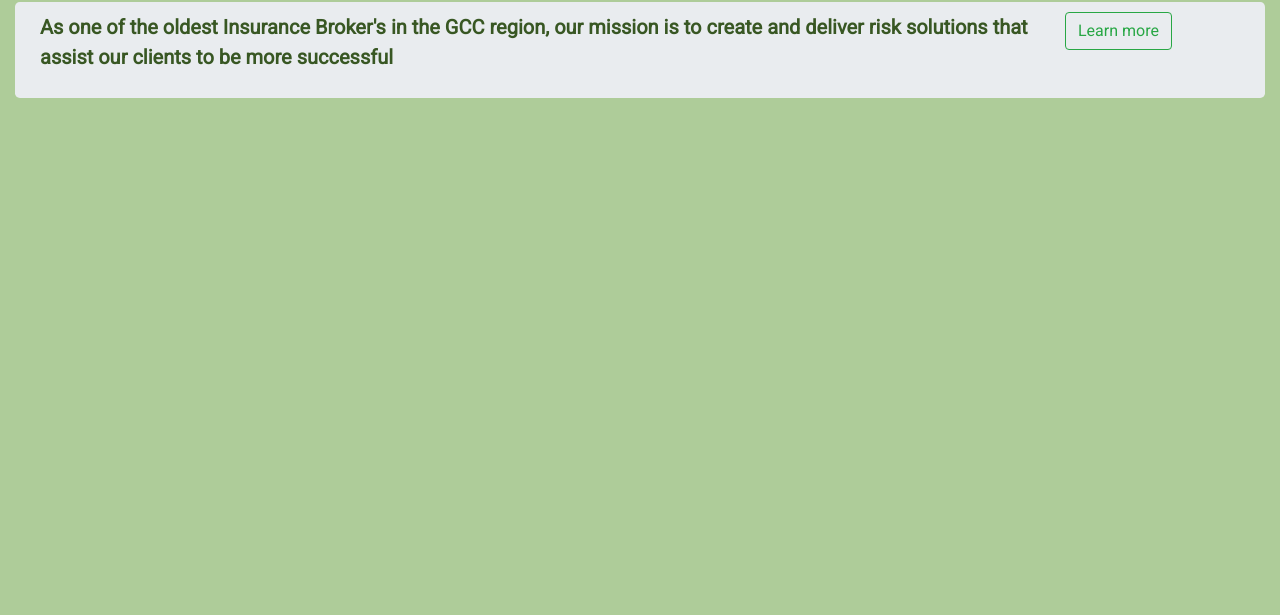
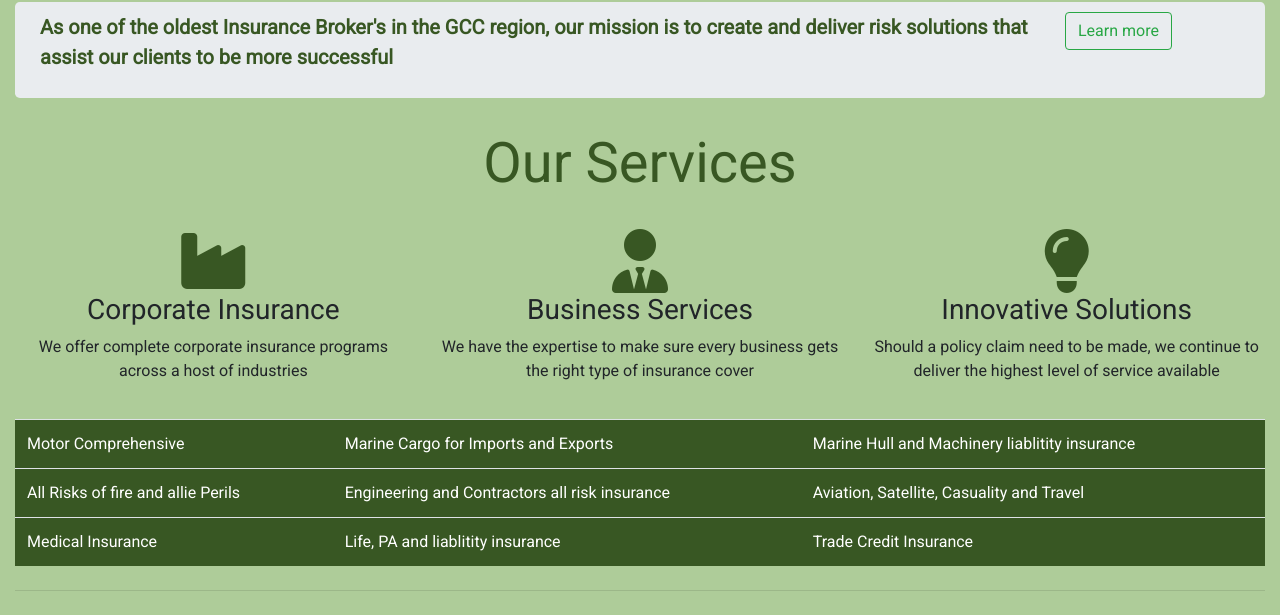
Before and after one commit to SZaidH/CSCA_Responsive, a plain HTML site: page index.html in a window 1280 px wide. Shown: the part 424-1039 px from the top of the page. Before the commit the page ends 800 px from the top, so only its background shows below. Drawn offline with nearby package versions, Linux system fonts and the light colour scheme.

Commit message:
Added Our Services Section + Font Awesome Integration

```diff
--- a/css/custom.css
+++ b/css/custom.css
@@ -56,3 +56,15 @@ body{
     font-weight: bold;
     color: #385723;
 }
+
+/* Services */
+.services .display-4{
+    color: #385723;
+}
+
+/* Table */
+.table-custom{
+    background-color: #385723;
+    color: #ffffff;
+    margin: 20px auto 0px auto;
+}
--- a/index.html
+++ b/index.html
@@ -11,7 +11,8 @@
     integrity="sha384-ggOyR0iXCbMQv3Xipma34MD+dH/1fQ784/j6cY/iJTQUOhcWr7x9JvoRxT2MZw1T" crossorigin="anonymous">
   <!-- Custom CSS -->
   <link rel="stylesheet" type="text/css" href="css/custom.css">
-
+  <!-- Font Awesome -->
+  <script src="https://kit.fontawesome.com/a68ddcda36.js" crossorigin="anonymous"></script>
   <title>CSCA</title>
   <link rel="icon" type="image/gif/png" href="img/logo.png">
 </head>
@@ -60,7 +61,8 @@
   <div class="container-fluid">
     <div class="row jumbotron">
       <div class="col-xs-12 col-sm-12 col-md-9 col-lg-9 col-xl-10">
-        <p class="lead">As one of the oldest Insurance Broker's in the GCC region, our mission is to create and deliver risk solutions that assist our clients to be more successful</p>
+        <p class="lead">As one of the oldest Insurance Broker's in the GCC region, our mission is to create and deliver
+          risk solutions that assist our clients to be more successful</p>
       </div>
       <div class="col-xs-12 col-sm-12 col-md-3 col-lg-3 col-xl-2">
         <a href="#"><button type="button" class="btn btn-outline-success">Learn more</button></a>
@@ -68,6 +70,65 @@
     </div>
   </div>
   <!-- Jumbotron End-->
+
+  <!-- Our Services Start-->
+  <div class="container-fluid padding">
+    <div class="row services text-center">
+      <div class="col-12">
+        <h1 class="display-4">Our Services</h1>
+      </div>
+      <hr>
+    </div>
+  </div>
+
+  <br>
+
+  <div class="container-fluid padding">
+    <div class="row text-center padding">
+      <div class="col-xs-12 col-sm-6 col-md-4">
+        <i class="fas fa-industry fa-4x" style="color:#385723;"></i>
+        <h3>Corporate Insurance</h3>
+        <p>We offer complete corporate insurance programs across a host of industries</p>
+      </div>
+      <div class="col-xs-12 col-sm-6 col-md-4">
+        <i class="fas fa-user-tie fa-4x" style="color:#385723;"></i>
+        <h3>Business Services</h3>
+        <p>We have the expertise to make sure every business gets the right type of insurance cover</p>
+      </div>
+      <div class="col-sm-12 col-md-4">
+        <i class="fas fa-lightbulb fa-4x" style="color:#385723;"></i>
+        <h3>Innovative Solutions</h3>
+        <p>Should a policy claim need to be made, we continue to deliver the highest level of service available</p>
+      </div>
+    </div>
+
+  </div>
+
+  <div class="container-fluid">
+    <table class="table table-hover table-custom">
+      <tbody>
+        <tr>
+          <td>Motor Comprehensive</td>
+          <td>Marine Cargo for Imports and Exports</td>
+          <td>Marine Hull and Machinery liablitity insurance</td>
+        </tr>
+        <tr>
+          <td>All Risks of fire and allie Perils</td>
+          <td>Engineering and Contractors all risk insurance</td>
+          <td>Aviation, Satellite, Casuality and Travel</td>
+        </tr>
+        <tr>
+          <td>Medical Insurance</td>
+          <td>Life, PA and liablitity insurance</td>
+          <td>Trade Credit Insurance</td>
+        </tr>
+      </tbody>
+    </table>
+    <hr class="my-4">
+  </div>
+
+
+  <!-- Our Services End -->
 
   <!-- Bootstrap Components -->
   <script src="https://code.jquery.com/jquery-3.3.1.slim.min.js"
```
